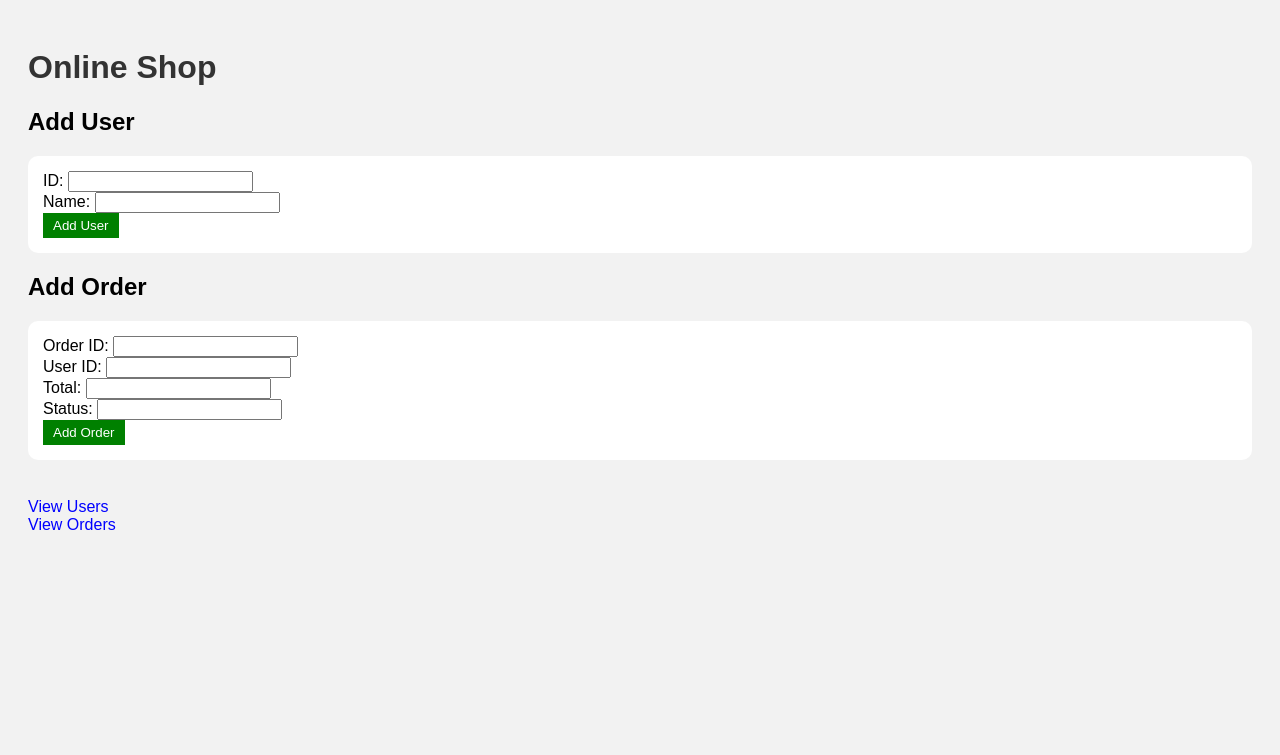
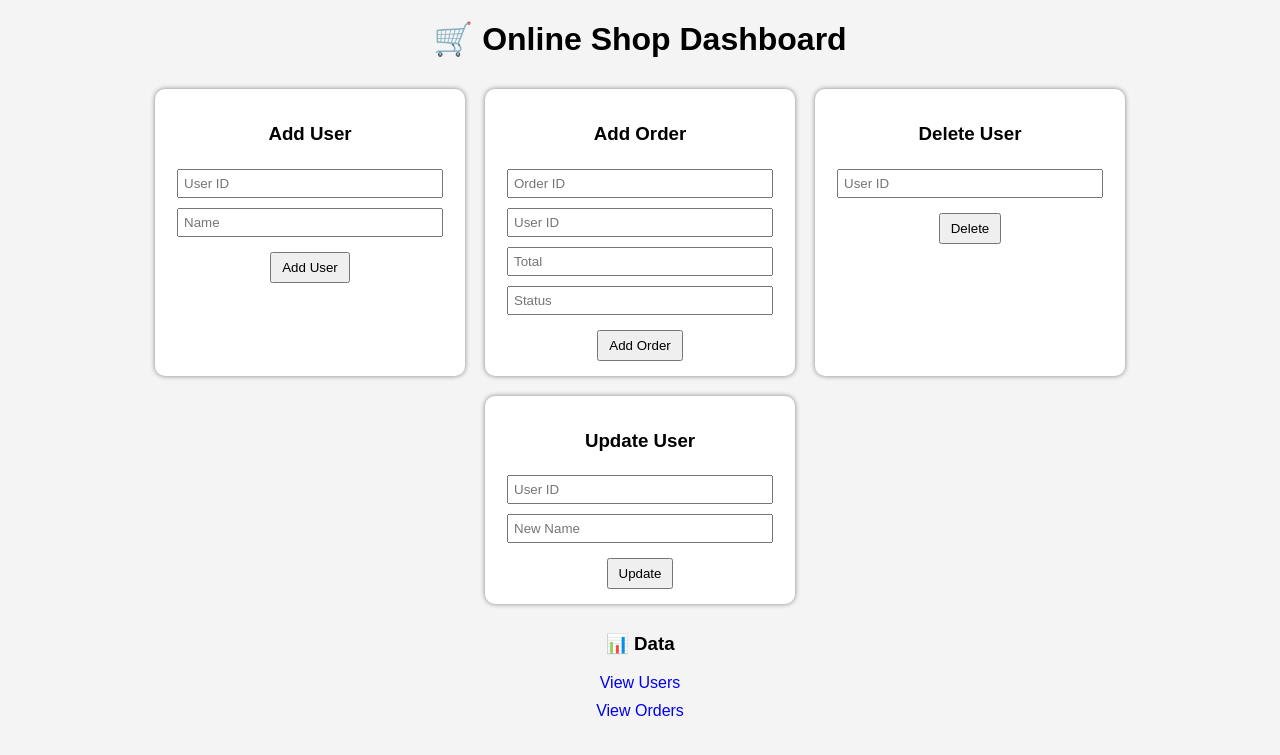
Before and after one commit to zura-cb-svg/python-sql-shop, a Flask app: page / in a window 1280 px wide. Shown: the top 755 px of the page. Run offline with Flask 3, Linux system fonts and the light colour scheme.

Commit message:
clean project

```diff
--- a/app.py
+++ b/app.py
@@ -1,54 +1,102 @@
-from flask import Flask, request, render_template, redirect, url_for
-from main import show_users, show_orders, add_user_db, add_order_db, delete_user_db
+from flask import Flask, render_template, request, redirect, url_for
+from main import (
+    add_user_db,
+    add_order_db,
+    show_users,
+    show_orders,
+    delete_user_db,
+    delete_order_db,
+    update_user_db,
+    search_orders_db
+)
 
 app = Flask(__name__)
 
 
+# 🟢 HOME
 @app.route("/")
 def home():
     return render_template("index.html")
 
 
-@app.route("/users")
-def users():
-    return render_template("users.html", users=show_users())
-
-
-@app.route("/orders")
-def orders():
-    return render_template("orders.html", orders=show_orders())
-
-
+# 🟢 ADD USER
 @app.route("/add_user", methods=["POST"])
 def add_user():
     user_id = request.form.get("id")
     name = request.form.get("name")
 
-    if not user_id or not name:
-        return "Fill all fields!"
+    add_user_db(user_id, name)
 
-    add_user_db(user_id, name)
-    return redirect(url_for("users"))
+    return redirect(url_for("home"))
 
 
-@app.route("/add_order", methods=["POST"])
-def add_order():
+# 🟢 ADD ORDER
+@app.route("/add_orders", methods=["POST"])
+def add_orders():
     order_id = request.form.get("order_id")
     user_id = request.form.get("user_id")
     total = request.form.get("total")
     status = request.form.get("status")
 
-    if not order_id or not user_id or not total or not status:
-        return "Fill all fields!"
+    add_order_db(order_id, user_id, total, status)
 
-    add_order_db(order_id, user_id, total, status)
-    return redirect(url_for("orders"))
+    return redirect(url_for("home"))
 
 
-@app.route("/delete_user/<int:user_id>")
-def delete_user(user_id):
-    delete_user_db(user_id)
-    return redirect(url_for("users"))
+# 🟢 SHOW USERS
+@app.route("/show_users")
+def show_user():
+    users = show_users()
+    return render_template("users.html", users=users)
 
 
+# 🟢 SHOW ORDERS
+@app.route("/show_orders")
+def show_order():
+    orders = show_orders()
+    return render_template("orders.html", orders=orders)
+
+
+# 🟢 DELETE USER
+@app.route("/delete_user", methods=["POST"])
+def delete_user():
+    user_id = request.form.get("id")
+
+    delete_user_db(user_id)
+
+    return redirect(url_for("show_user"))
+
+
+# 🟢 DELETE ORDER
+@app.route("/delete_order", methods=["POST"])
+def delete_order():
+    order_id = request.form.get("id")
+
+    delete_order_db(order_id)
+
+    return redirect(url_for("show_order"))
+
+
+# 🟢 UPDATE USER
+@app.route("/update_user", methods=["POST"])
+def update_user():
+    user_id = request.form.get("id")
+    new_name = request.form.get("name")
+
+    update_user_db(user_id, new_name)
+
+    return redirect(url_for("show_user"))
+
+
+# 🟢 SEARCH ORDERS
+@app.route("/search_orders")
+def search_orders():
+    status = request.args.get("status")
+
+    orders = search_orders_db(status)
+
+    return render_template("orders.html", orders=orders)
+
+
+# 🟢 RUN
 app.run(debug=True)
--- a/templates/index.html
+++ b/templates/index.html
@@ -1,33 +1,108 @@
 <!DOCTYPE html>
 <html>
 <head>
-    <title>Shop</title>
-    <link rel="stylesheet" href="{{ url_for('static', filename='style.css') }}">
+    <title>Online Shop</title>
+
+    <style>
+        body {
+            font-family: Arial;
+            background-color: #f4f4f4;
+            text-align: center;
+        }
+
+        h1 {
+            margin-top: 20px;
+        }
+
+        .container {
+            display: flex;
+            flex-wrap: wrap;
+            justify-content: center;
+        }
+
+        .box {
+            background: white;
+            padding: 15px;
+            margin: 10px;
+            width: 280px;
+            border-radius: 10px;
+            box-shadow: 0 0 5px gray;
+        }
+
+        input {
+            margin: 5px;
+            padding: 5px;
+            width: 90%;
+        }
+
+        button {
+            margin-top: 10px;
+            padding: 6px 10px;
+            cursor: pointer;
+        }
+
+        a {
+            display: block;
+            margin-top: 10px;
+            font-size: 16px;
+            text-decoration: none;
+        }
+    </style>
 </head>
+
 <body>
 
-<h1>Online Shop</h1>
+<h1>🛒 Online Shop Dashboard</h1>
 
-<h2>Add User</h2>
-<form action="/add_user" method="post">
-    ID: <input type="text" name="id"><br>
-    Name: <input type="text" name="name"><br>
-    <button type="submit">Add User</button>
-</form>
+<div class="container">
 
-<h2>Add Order</h2>
-<form action="/add_order" method="post">
-    Order ID: <input type="text" name="order_id"><br>
-    User ID: <input type="text" name="user_id"><br>
-    Total: <input type="text" name="total"><br>
-    Status: <input type="text" name="status"><br>
-    <button type="submit">Add Order</button>
-</form>
+    <!-- ADD USER -->
+    <div class="box">
+        <h3>Add User</h3>
+        <form action="/add_user" method="post">
+            <input type="text" name="id" placeholder="User ID"><br>
+            <input type="text" name="name" placeholder="Name"><br>
+            <button>Add User</button>
+        </form>
+    </div>
 
-<br>
+    <!-- ADD ORDER -->
+    <div class="box">
+        <h3>Add Order</h3>
+        <form action="/add_orders" method="post">
+            <input type="text" name="order_id" placeholder="Order ID"><br>
+            <input type="text" name="user_id" placeholder="User ID"><br>
+            <input type="text" name="total" placeholder="Total"><br>
+            <input type="text" name="status" placeholder="Status"><br>
+            <button>Add Order</button>
+        </form>
+    </div>
 
-<a href="/users">View Users</a><br>
-<a href="/orders">View Orders</a>
+    <!-- DELETE USER -->
+    <div class="box">
+        <h3>Delete User</h3>
+        <form action="/delete_user" method="post">
+            <input type="text" name="id" placeholder="User ID"><br>
+            <button>Delete</button>
+        </form>
+    </div>
+
+    <!-- UPDATE USER -->
+    <div class="box">
+        <h3>Update User</h3>
+        <form action="/update_user" method="post">
+            <input type="text" name="id" placeholder="User ID"><br>
+            <input type="text" name="name" placeholder="New Name"><br>
+            <button>Update</button>
+        </form>
+    </div>
+
+</div>
+
+<!-- LINKS -->
+<h3>📊 Data</h3>
+<a href="/show_users">View Users</a>
+<a href="/show_orders">View Orders</a>
 
 </body>
 </html>
```
Also changed, not shown: main.py (+39 -14 lines), templates/orders.html (+91 -11 lines), templates/users.html (+88 -11 lines), README.md, database.db, 1 other file.
